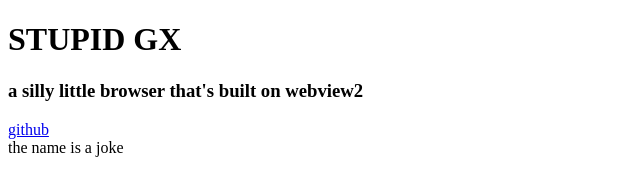
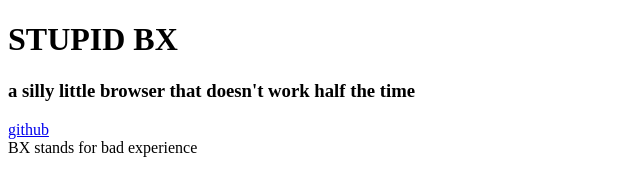
Before and after one commit to tunalime603/stupidBX, a plain HTML site: page index.html in a window 1280 px wide. Shown: the whole page, without its empty margins (0-640 px from the left). Drawn offline with Linux system fonts and the light colour scheme.

Commit message:
Update index.html

```diff
--- a/index.html
+++ b/index.html
@@ -4,11 +4,11 @@
   </head>
   <body>
     <div>
-      <h1>STUPID GX
+      <h1>STUPID BX
       </h1>
     </div>
     <div>
-      <h3>a silly little browser that's built on webview2
+      <h3>a silly little browser that doesn't work half the time
       </h3>
     </div>
     <div>
@@ -16,7 +16,7 @@
       </a>
     </div>
     <div>
-      <h7>the name is a joke
+      <h7>BX stands for bad experience
       </h7>
     </div>
   </body>
```
